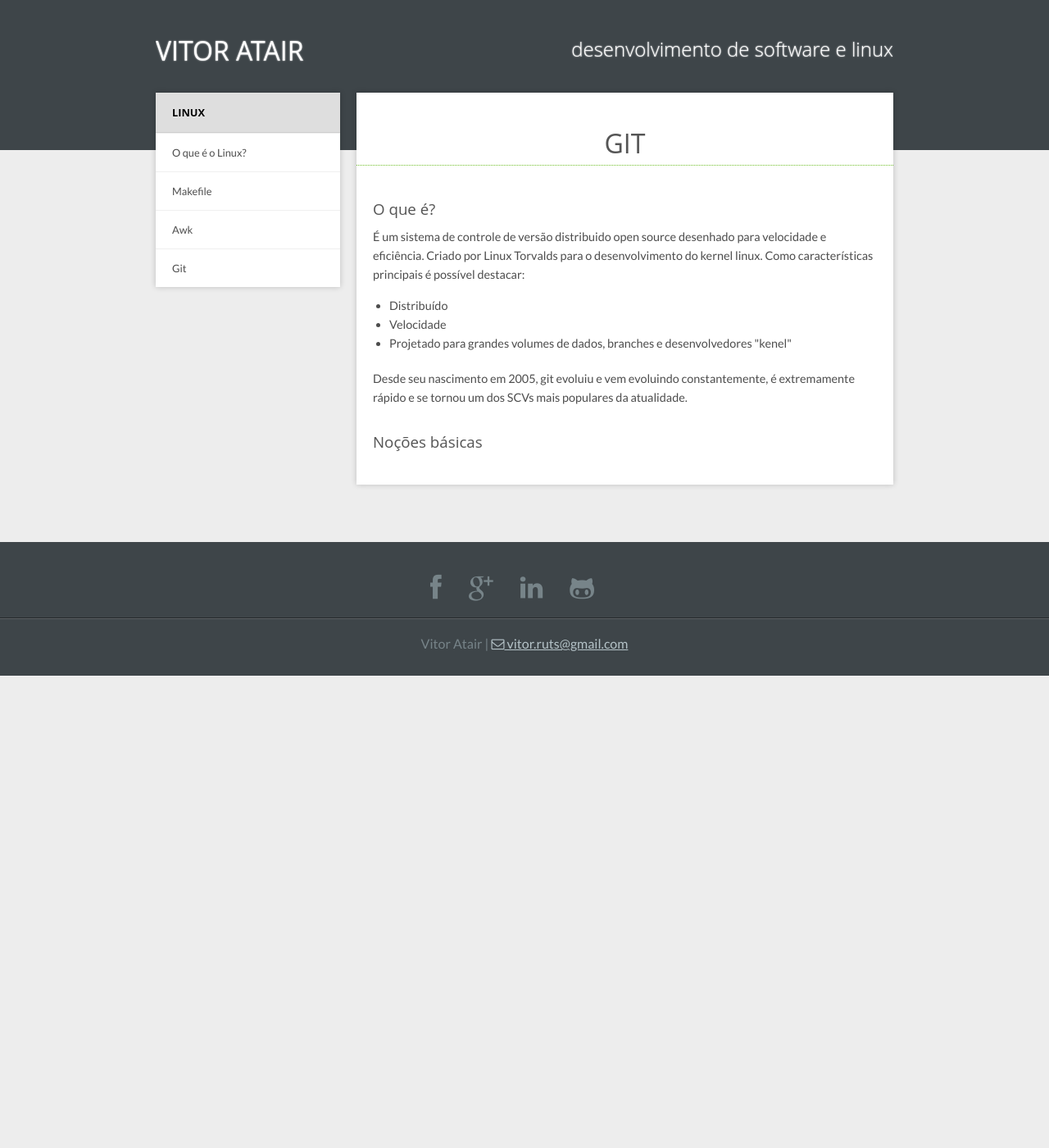
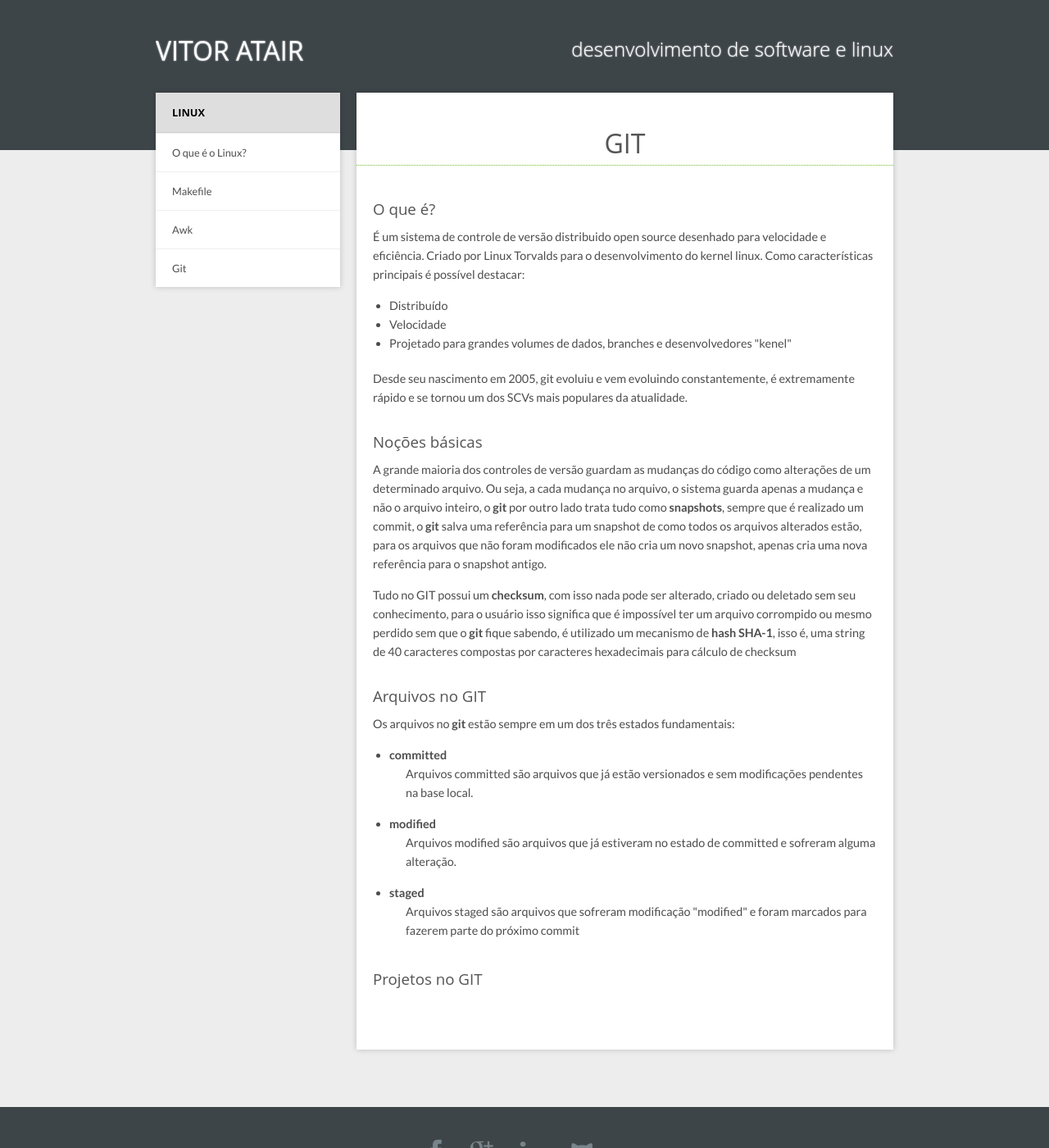
Before and after one commit to vitoratair/vitoratair.github.io, a Jekyll site: the page built from handbook/linux/git.html, in a window 1280 px wide and 1400 px high. Shown: the whole window at 82% size. Built offline with Jekyll 4.4.1, drawn with Linux system fonts in a browser that asks for light colours; nearby versions of some CDN libraries; Markdown is read by kramdown in place of the engine named in the settings.

Commit message:
adicionado noções básicas e o que são arquivos no GIT

```diff
--- a/handbook/linux/git.html
+++ b/handbook/linux/git.html
@@ -25,10 +25,41 @@ title: git
 
 	<h3>Noções básicas</h3>
 
+	<p>
+		A grande maioria dos controles de versão guardam as mudanças do código como alterações de um determinado arquivo. Ou seja, a cada mudança no arquivo, o sistema guarda apenas a mudança e não o arquivo inteiro, o <b>git</b> por outro lado trata tudo como <b>snapshots</b>, sempre que é realizado um commit, o <b>git</b> salva uma referência para um snapshot de como todos os arquivos alterados estão, para os arquivos que não foram modificados ele não cria um novo snapshot, apenas cria uma nova referência para o snapshot antigo.
+	</p>
 
+	<p>
+		Tudo no GIT possui um <b>checksum</b>, com isso nada pode ser alterado, criado ou deletado sem seu conhecimento, para o usuário isso significa que é impossível ter um arquivo corrompido ou mesmo perdido sem que o <b>git</b> fique sabendo, é utilizado um mecanismo de <b>hash SHA-1</b>, isso é, uma string de 40 caracteres compostas por caracteres hexadecimais para cálculo  de checksum
+	</p>
 
+	<h3>Arquivos no GIT</h3>
 
+	<p>
+		Os arquivos no <b>git</b> estão sempre em um dos três estados fundamentais:
+	</p>
 
+	<ul>
+		<li><b>committed</b></li>
+			<p>
+				Arquivos committed são arquivos que já estão versionados e sem modificações pendentes na base local.
+			</p>
+		<li><b>modified</b></li>
+			<p>
+				Arquivos modified são arquivos que já estiveram no estado de committed e sofreram alguma alteração.
+			</p>
+		<li><b>staged</b></li>
+		<p>
+			Arquivos staged são arquivos que sofreram modificação "modified" e foram marcados para fazerem parte do próximo commit
+		</p>
+	</ul>
+
+	<h3>Projetos no GIT</h3>
+	<br>
+
+	<p>
+
+	</p>
 
 
 </article>
```
